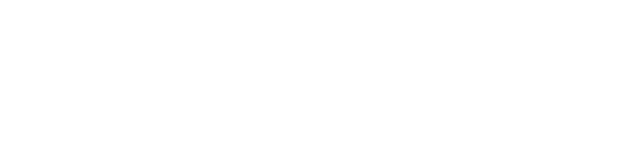
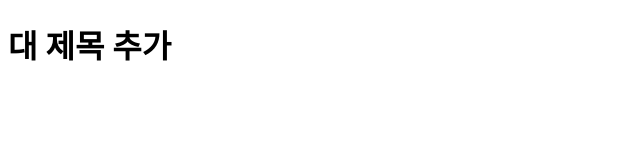
Before and after one commit to tubi55/https---github.com-tubi55-apple, a plain HTML site: page index.html in a window 1280 px wide. Shown: the whole page, without its empty margins (0-640 px from the left). Drawn offline with Linux system fonts and the light colour scheme.

Commit message:
feat: 대제목추가

```diff
--- a/index.html
+++ b/index.html
@@ -8,7 +8,7 @@
 </head>
 
 <body>
-
+  <h1>대 제목 추가</h1>
 </body>
 
 </html>
```
